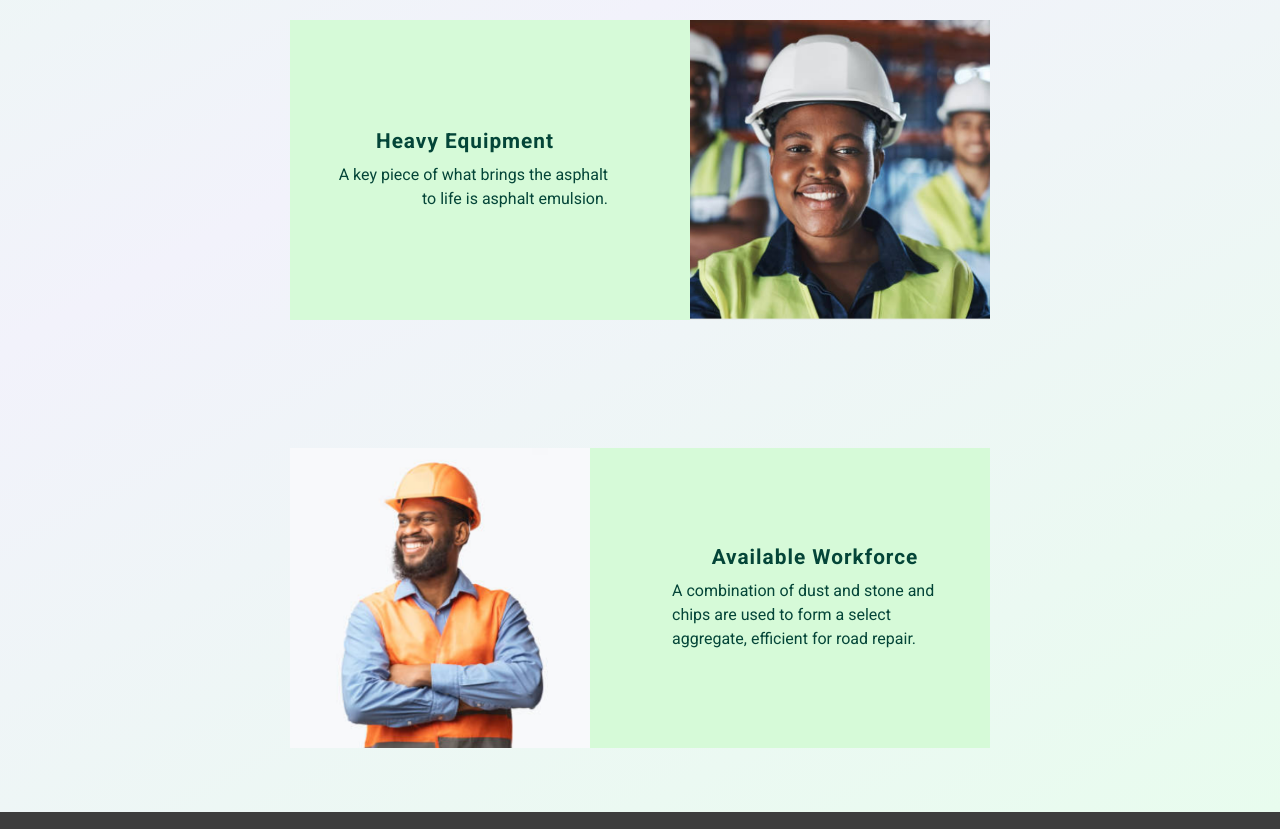
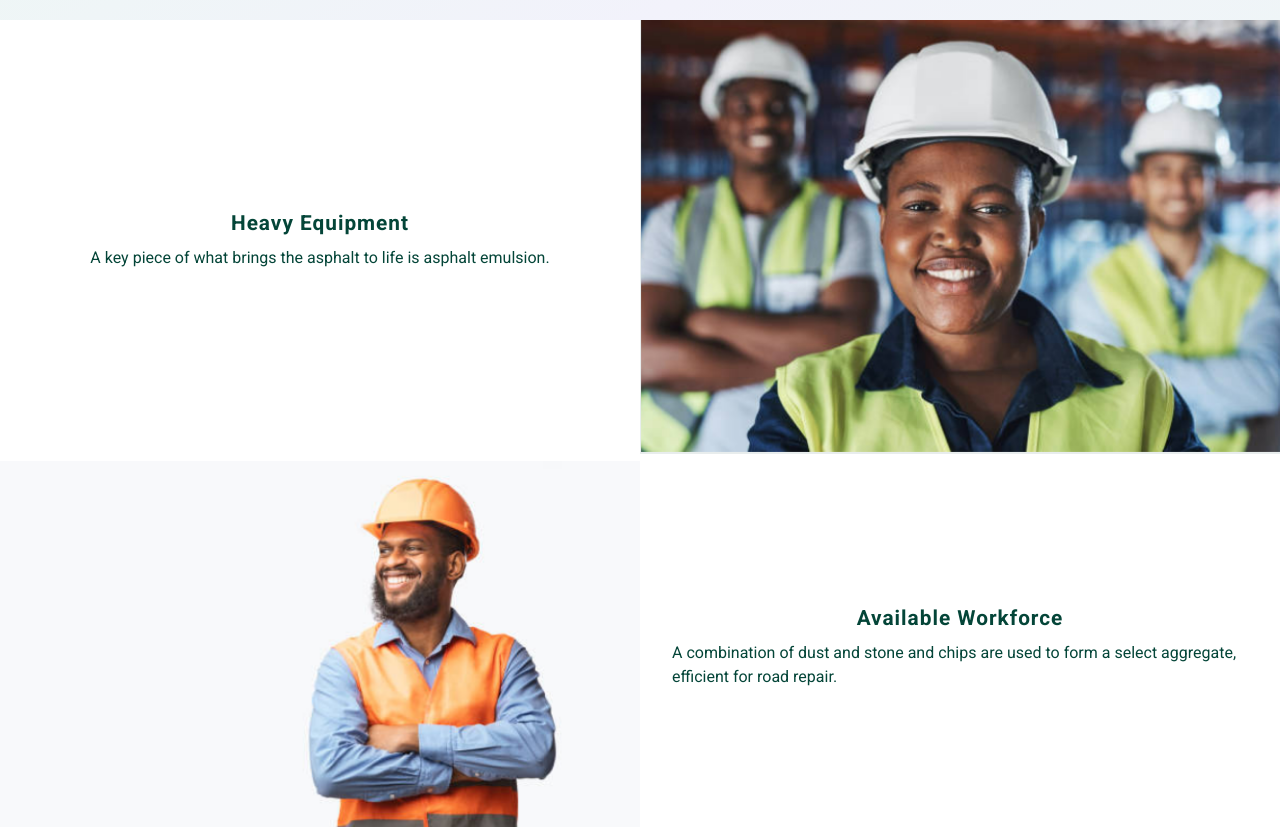
Before and after one commit to abeonweb/road-rescue-site, a React (Create React App) app: page /road-rescue-site/services in a window 1280 px wide. Shown: the part 620-1449 px from the top of the page. Built offline with nearby package versions, Linux system fonts and the light colour scheme.

Commit message:
redo the services page

```diff
--- a/src/components/Services.js
+++ b/src/components/Services.js
@@ -16,17 +16,15 @@ export default function Services() {
           services.map((service, index) => {
             const { id, image, heading, body } = service
             return (
-              <article key={id} className="section section__service">
-                <div className={`product--feature ${index % 2 === 0 ? "right" : "left"}`}>
-                  <div className="image-container">
-                    <img className={`image`} src={require("../images/" + image + ".webp")} alt="" />
+              <article key={id} className={`section__service ${index % 2 === 0 ? "right" : "left"}`}>
+                  <div className="service-image-container">
+                    <img className="service-image" src={require("../images/" + image + ".webp")} alt="" />
                   </div>
-                  <div className="info">
+                  <div className="service-info">
 
                     <h5 className="heading" >{heading}</h5>
                     <p className="body" >{body}</p>
                   </div>
-                </div>
               </article>
             )
           })
--- a/src/css/Product.css
+++ b/src/css/Product.css
@@ -22,15 +22,14 @@
     font-size: 1.5rem;
 }
 
-.product--feature {
+.product--feature{
     width: 100vw;
-    max-width: 700px;
     display: flex;
     justify-content: space-between;
     background-color: rgb(214, 250, 216);
 }
 
-.product--feature .image-container {
+.product--feature{
     width: 50%;
     height: inherit;
     max-height: inherit;
@@ -39,41 +38,27 @@
     background-color: var(--clr-hl-1);
 }
 
-.image-container .image{
-    width: 100%;
-    max-width: 300px;
-    object-fit: cover;
 
+
+.left {
+    flex-direction: column;
+    text-align: center;
+}
+
+.right {
+    flex-direction: column;
+    text-align: center;
+}
+
+.right .service-image-container {
+    justify-content: center;
+}
+
+.left .service-image-container {
+    justify-content: center;
 }
 
 
-.left {
-    flex-direction: row;
-    text-align: left;
-}
-
-.right {
-    flex-direction: row-reverse;
-    text-align: right;
-}
-
-.right .image-container {
-    justify-content: flex-end;
-}
-
-.left .image-container {
-    justify-content: flex-start;
-}
-
-.right .image {
-    object-position: 60%;
-
-}
-
-.left .image {
-    object-position: 90%;
-
-}
 
 .product--feature .info {
     color: var(--clr-hl-4);
@@ -108,15 +93,57 @@
 
 /* ============ SERVICES ============ */
 .section__service {
-    padding: 4em 0;
+    padding: 0;
+    width: 100%;
+    display: flex;
+    justify-content: center;
+    align-items: center;
+    background-color: rgb(255, 255, 255);
 }
 
 .service--body {
     padding-top: 2em;
     width: 80%;
     max-width: 550px;
-    margin: 0 auto;
+    margin: 0 auto 2em;
 }
+
+.service-info {
+    color: var(--clr-hl-4);
+    width: 100%;
+    height: 100%;
+    padding: 2em;
+    display: flex;
+    flex-direction: column;
+    justify-content: center;
+    align-items: center;
+
+}
+
+
+.service-info .heading {
+    text-transform: capitalize;
+    font-size: 1.3em;
+    letter-spacing: 1px;
+    margin-top: 0;
+    margin-bottom: 0.5em;
+    text-align: center;
+    max-width: 300px;
+
+}
+
+.service-image-container {
+    width: 100%;
+    padding: 0;
+    margin: 0;
+}
+
+.service-image{
+    width: 100%;
+    height: 100%;
+    object-fit: cover;
+}
+
 
 /* ============ MEDIA QUERIES ============ */
 
@@ -125,8 +152,37 @@
         margin: 0 auto 0;
     }
 
-    .image-container .image{
-        min-height: 300px;
+    .service-image-container{
+        width: 50%;
+    }
+
+    .left {
+        flex-direction: row;
+        text-align: left;
+    }
+
+    .right {
+        flex-direction: row-reverse;
+        text-align: left;
+    }
+
+    .right .service-image-container {
+        justify-content: flex-end;
+    }
+
+    .left .service-image-container {
+        justify-content: flex-start;
+    }
+
+    .service-info {
+        color: var(--clr-hl-4);
+        width: 50%;
+        height: 100%;
+        padding: 2em;
+        display: flex;
+        flex-direction: column;
+        justify-content: center;
+        align-items: center;
 
     }
 }
```
